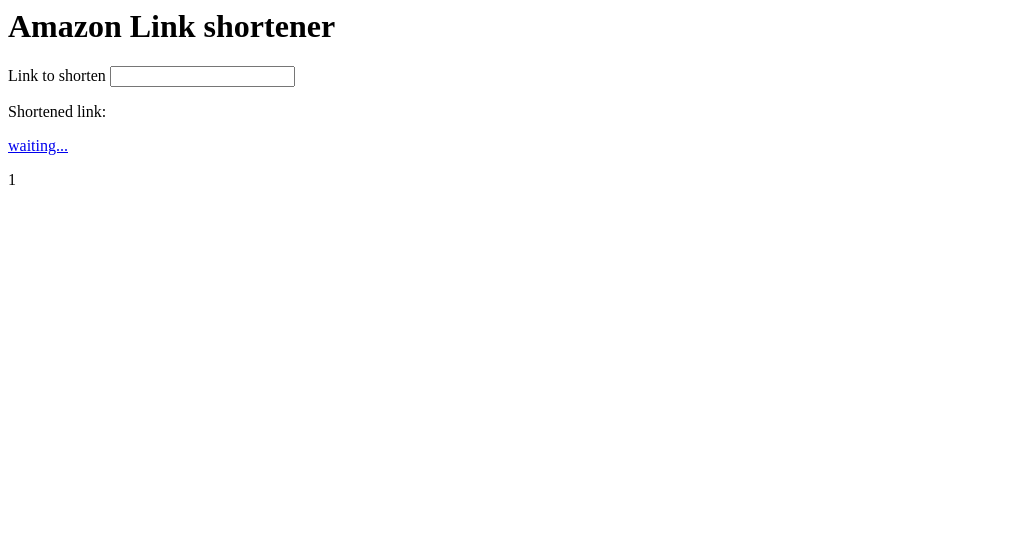
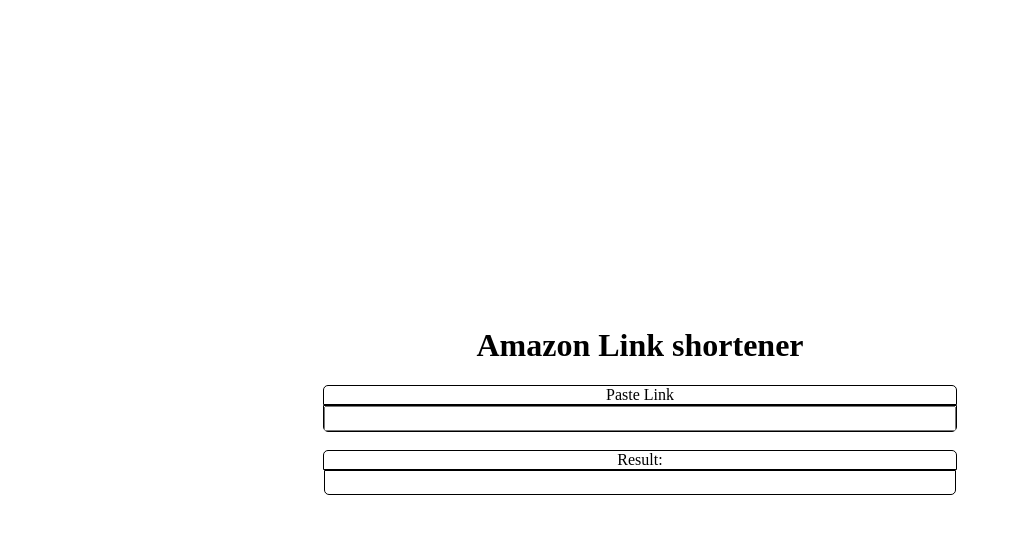
Before and after one commit to Narcolapser/Amashort, a plain HTML site: page index.html in a window 1280 px wide. Shown: the whole page, without its empty margins (0-1012 px from the left). Drawn offline with Linux system fonts and the light colour scheme.

Commit message:
Works and looks ok.
Unfortunately I don't seem to be able to set it up to use smile or
referal links this way. I'm going to experiment with parsing links to
the website itself but I think the next step I'll tackle is hosting this
up in cloudflare.

```diff
--- a/index.html
+++ b/index.html
@@ -10,7 +10,7 @@
 			let indentifier = val.substring(start, end);
 			let base = "https://amzn.com/"
 			let url = base + indentifier;
-			shortened.href = url;
+			shortened.value = url;
 			shortened.innerHTML = url;
 		}
 		else
@@ -19,10 +19,14 @@
 		}
 	}
 	</script>
-	<h1>Amazon Link shortener</h1>
-	<label for='link'>Link to shorten</label>
-	<input id='link' onchange="parse_url(this.value)"></input>
-	<p>Shortened link:</p>
-	<a id='shortened' href='amazon.com'>waiting...</a>
-	<p>1</p>
+	<div style="display: flex; justify-content: center; align-items: center; height:100%; flex-direction: column">
+		<h1>Amazon Link shortener</h1>
+		<label style="border: 1px solid black;width: 50%;text-align: center;border-radius: 5px 5px 0px 0px;" for='link'>Paste Link</label>
+		<div style="border: 1px solid black;width: 50%;text-align: center;border-radius: 0px 0px 5px 5px; height:25px" >
+			<input style="width:100%; height:100%;" id='link' oninput="parse_url(this.value)"></input>
+		</div>
+		<br/>
+		<span style="border: 1px solid black;width: 50%;text-align: center;border-radius: 5px 5px 0px 0px;">Result:</span>
+		<input style="border: 1px solid black;width: 50%;text-align: center;border-radius: 0px 0px 5px 5px; height:25px" id='shortened' href='amazon.com'></input>
+	</div>
 </html>
```
